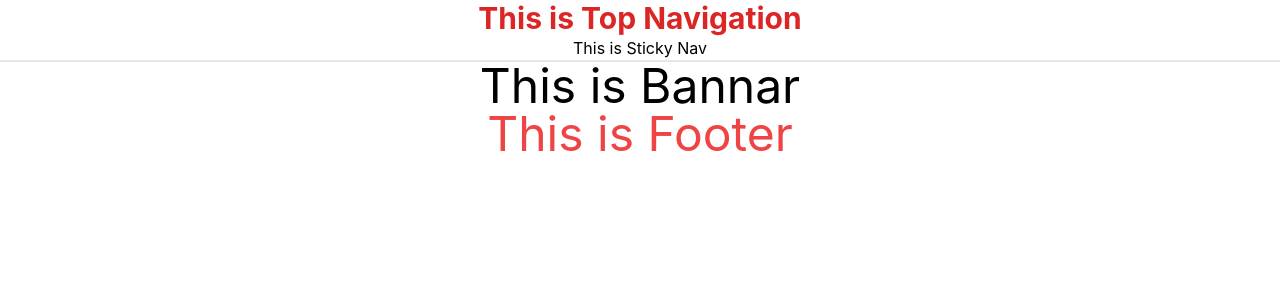
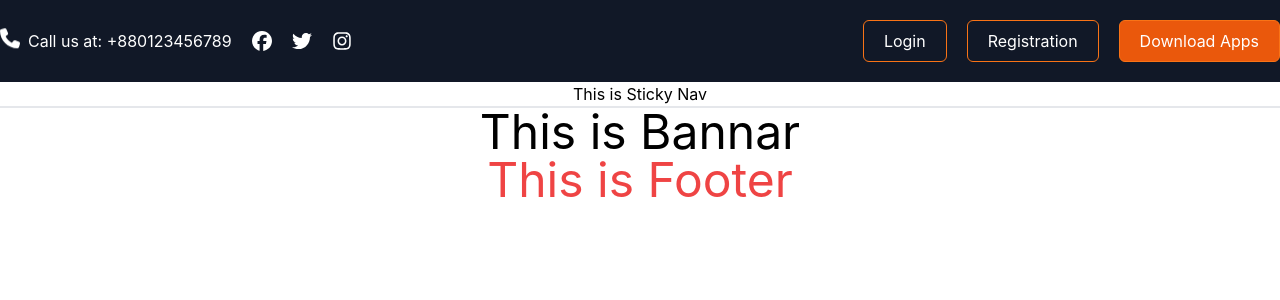
Before and after one commit to Ashraful2880/Dashboard-Registration, a React (Create React App) app: page / in a window 1280 px wide. Shown: the top 300 px of the page. Built offline with nearby package versions, Linux system fonts and the light colour scheme; what tw-elements would draw is missing.

Commit message:
Top Header Design Done

```diff
--- a/src/Component/Shared/Header/StickyNav.js
+++ b/src/Component/Shared/Header/StickyNav.js
@@ -1,8 +1,21 @@
 import React from 'react';
+import { Link } from 'react-router-dom';
 
 const StickyNav = () => {
     return (
-        <div className="border-b-2">
+        <div className="border-b-2 ">
+            {/*  <ul className=" flex items-center gap-x-5">
+                <li><Link to="/home">Home</Link></li>
+                <li><Link to="/home">About</Link></li>
+                <li><Link to="/home">Service</Link></li>
+                <li><Link to="/home">Contact</Link></li>
+                <li><Link to="/home">Signup</Link></li>
+                <li><Link to="/home">Login</Link></li>
+                <li><Link to="/home">Dashboard</Link></li>
+                <li><Link to="/home">
+                    <img src="https://avatars.githubusercontent.com/u/86690202?v=4" alt="User Img" className="h-10 w-10 rounded-full" />
+                </Link></li>
+            </ul> */}
             This is Sticky Nav
         </div>
     );
--- a/src/Component/Shared/Header/TopNav.js
+++ b/src/Component/Shared/Header/TopNav.js
@@ -1,9 +1,38 @@
+import { faFacebook, faInstagram, faTwitter } from '@fortawesome/free-brands-svg-icons';
+import { faPhone } from '@fortawesome/free-solid-svg-icons';
+import { FontAwesomeIcon } from '@fortawesome/react-fontawesome';
 import React from 'react';
+import { Link } from 'react-router-dom';
 
 const TopNav = () => {
     return (
-        <div>
-            <h1 className="text-red-600 text-3xl font-bold"> This is Top Navigation</h1>
+        <div className="bg-gray-900 py-5">
+            <div className="container mx-auto">
+                <div className="flex justify-between items-center">
+                    {/* Left Social Menu Area */}
+                    <div className="flex gap-x-5 items-center text-white">
+                        <div className="flex gap-x-2">
+                            <FontAwesomeIcon icon={faPhone} className="w-5 h-5 animate-bounce" />
+                            <p>Call us at: +880123456789</p>
+                        </div>
+                        <FontAwesomeIcon icon={faFacebook} className="w-5 h-5" />
+                        <FontAwesomeIcon icon={faTwitter} className="w-5 h-5" />
+                        <FontAwesomeIcon icon={faInstagram} className="w-5 h-5" />
+                    </div>
+                    {/* Right Menu Area */}
+                    <div className="text-white flex items-center gap-x-5">
+                        <Link to="/login" className="px-5 py-2 border border-orange-500 hover:bg-orange-600 duration-200 rounded-md">
+                            Login
+                        </Link>
+                        <Link to="/register" className="px-5 py-2 border border-orange-500 hover:bg-orange-600 duration-200 rounded-md">
+                            Registration
+                        </Link>
+                        <Link to="/login" className="bg-orange-600 px-5 py-2 border border-orange-500 hover:bg-transparent duration-200 rounded-md">
+                            Download Apps
+                        </Link>
+                    </div>
+                </div>
+            </div>
         </div>
     );
 };
```
